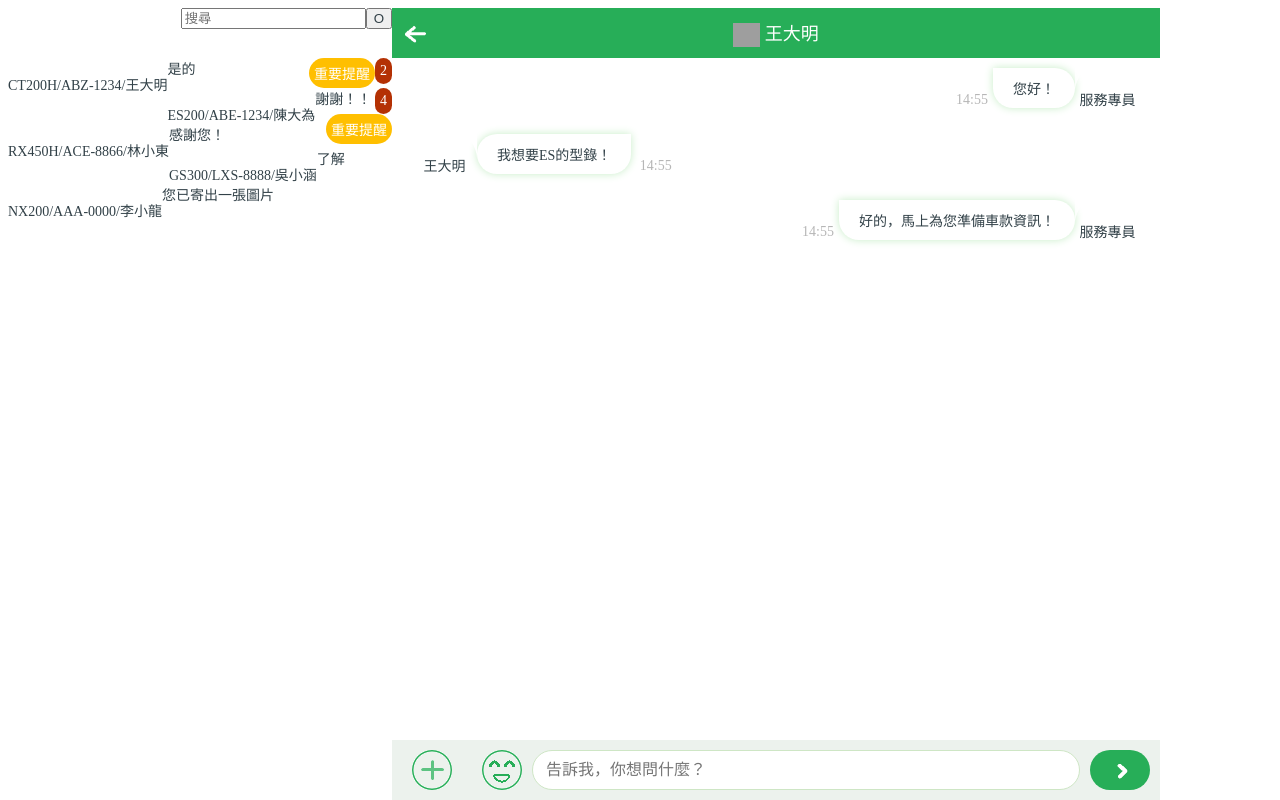
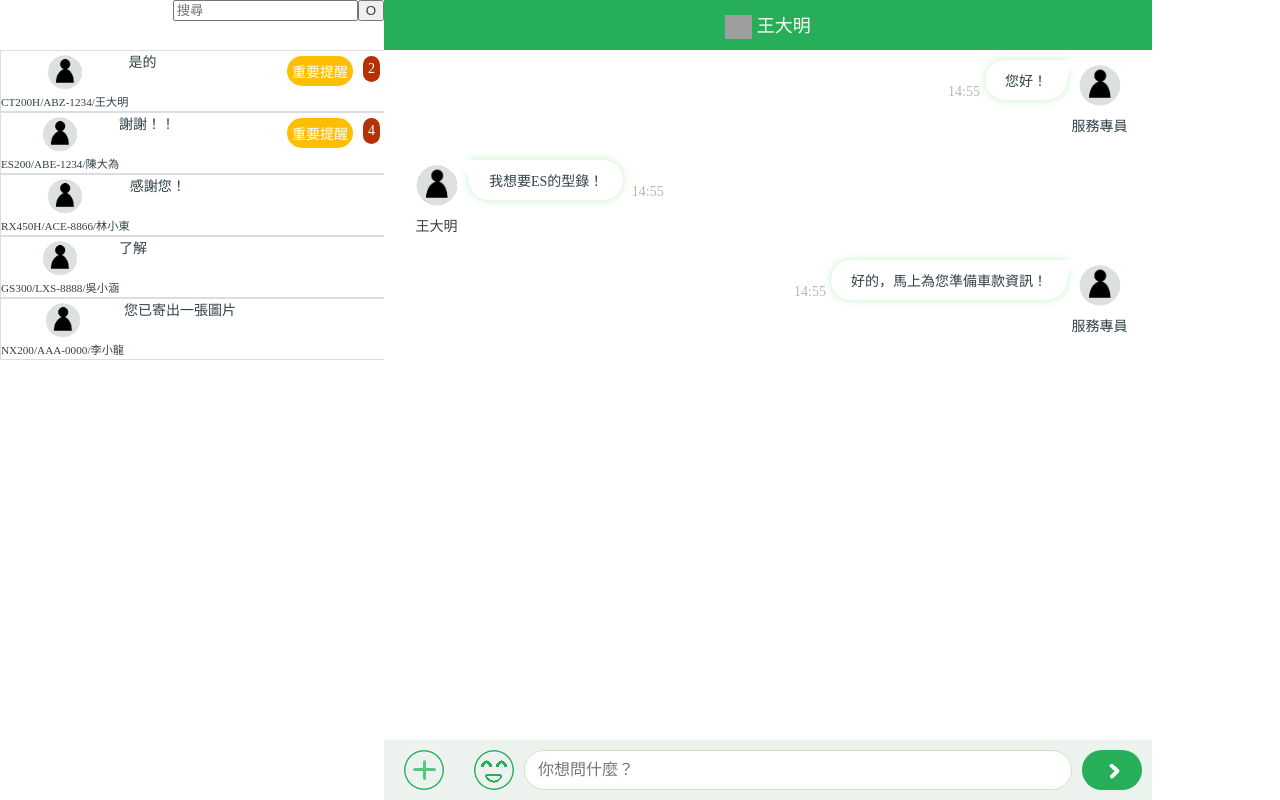
Before and after one commit to g4ru04/Lexus, a Node server app: page /serv.do in a window 1280 px wide. Run offline with Node 20, Linux system fonts and the light colour scheme; some libraries are stand-ins or nearby versions; grey boxes are pictures that could not be loaded.

Commit message:
Demo用Css調整

```diff
--- a/public/stylesheets/common.css
+++ b/public/stylesheets/common.css
@@ -1,31 +1,18 @@
+body{
+	margin:0px;
+}
 #search_box_container{
 	height:50px;
 }
 #search_box_container *{
 	float:right;
 }
-/* CSS in List */
-.list_element{
-	height:30px;
-}
-.img, .msg {
-	float:left;
-}
-.unread {
-	background-color:#B43104;
-}
-.note {
-	background-color:#FFBF00;
-}
-.unread, .note {
-	color:white;
-	float:right;
-	border-radius:16px;
-	padding:5px;
-}
+
 /* CSS in Dialog */
 #console{
-	height:400px;
+	height: calc( 100vh - 110px );
+	max-height:400px;
+
 	width: 100%;
 	color: #324148;
 	padding-top: 10px;
@@ -60,6 +47,8 @@
     border-radius: 6px;
     padding: 5px 8px;
     position: absolute;
+	top:15px;
+	right:30px;
     z-index: 1;
 }
 
@@ -176,3 +165,26 @@ span.btn-search i {
     top: 11px;
     left: 22px;
 }
+.heder_service{
+	display:none;
+}
+
+/* 手機頁面的不同 */
+@media (-webkit-min-device-pixel-ratio: 2), (min-resolution: 2dppx) {
+	.heder_service{
+		display:block;
+	}
+	.tooltip .tooltiptext {
+		top:15px;
+		right:80%;
+	}
+}
+@media (max-width: 768px) {
+	.heder_service{
+		display:block;
+	}
+	.tooltip .tooltiptext {
+		top:15px;
+		right:80%;
+	}
+}
--- a/public/stylesheets/cs_manager.css
+++ b/public/stylesheets/cs_manager.css
@@ -1,10 +1,49 @@
 .cs_manager_list{
 	width:calc(30vw);
 	float:left;
+	transition: width 0.3s;
+	overflow:hidden;
 }
 .cs_manager_dialog{
 	width:calc(60vw);
 	float:left;
+	transition: width 0.3s;
+	overflow:hidden;
+}
+
+/* CSS in List */
+.list_element{
+	height:60px;
+	display: block;
+	width: 100%;
+	border: 1px solid #ddd;
+}
+.img{
+	text-align: center;
+	height: inherit;
+}
+.img .title{
+	word-break: keep-all;
+	font-size: 0.8em;
+}
+.img img{
+	height:70%;
+}
+.img, .msg {
+	float:left;
+}
+.unread {
+	background-color:#B43104;
+}
+.note {
+	background-color:#FFBF00;
+}
+.unread, .note {
+	color:white;
+	float:right;
+	border-radius:16px;
+	padding:5px;
+	margin: 5px;
 }
 
 /*
@@ -17,7 +56,7 @@
 .dialog--client .dialog__content {
 	float: left;
 	margin-left: 20px;
-	border-top-right-radius: 0;
+	border-top-left-radius: 0;
 }
 .dialog--client .dialog__content:after {
 	left: -15px;
@@ -33,7 +72,7 @@
 .dialog--service .dialog__content {
 	float: right;
 	margin-right: 20px;
-	border-top-left-radius: 0;
+	border-top-right-radius: 0;
 }
 .dialog--service .dialog__content:after {
 	right: -15px;
--- a/service/dialog.json
+++ b/service/dialog.json
@@ -1 +1 @@
-[{"type":"service","profile":[{"name":"服務專員","avatar":""}],"content":[{"msg":"您好！","read":"","time":"2018/09/19 14:55:13"}]},{"type":"client","profile":[{"name":"王大明","avatar":""}],"content":[{"msg":"我想要ES的型錄！","read":"","time":"2018/09/19 14:55:19"}]},{"type":"service","profile":[{"name":"服務專員","avatar":""}],"content":[{"msg":"好的，馬上為您準備車款資訊！","read":"","time":"2018/09/19 14:55:25"}]}]
+[{"type":"service","profile":[{"name":"服務專員","avatar":"/images/avatar.png"}],"content":[{"msg":"您好！","read":"","time":"2018/09/19 14:55:13"}]},{"type":"client","profile":[{"name":"王大明","avatar":"/images/avatar.png"}],"content":[{"msg":"我想要ES的型錄！","read":"","time":"2018/09/19 14:55:19"}]},{"type":"service","profile":[{"name":"服務專員","avatar":"/images/avatar.png"}],"content":[{"msg":"好的，馬上為您準備車款資訊！","read":"","time":"2018/09/19 14:55:25"}]}]
--- a/service/specialist.json
+++ b/service/specialist.json
@@ -1 +1 @@
-[{"type":"CT200H","vehicle_id":"ABZ-1234","name":"王大明","avatar":"","unread":2,"latest_msg":[{"msg":"是的","time":"2019/09/20 10:11:50"}],"note":[{"msg":"生日"}]},{"type":"ES200","vehicle_id":"ABE-1234","name":"陳大為","avatar":"","unread":4,"latest_msg":[{"msg":"謝謝！！","time":"2019/09/18 14:05:03"}],"note":[{"msg":"保險到期日09/26"}]},{"type":"RX450H","vehicle_id":"ACE-8866","name":"林小東","avatar":"","unread":0,"latest_msg":[{"msg":"感謝您！","time":"2019/09/21 08:05:15"}],"note":[]},{"type":"GS300","vehicle_id":"LXS-8888","name":"吳小涵","avatar":"","unread":0,"latest_msg":[{"msg":"了解","time":"2019/09/15 18:35:07"}],"note":[]},{"type":"NX200","vehicle_id":"AAA-0000","name":"李小龍","avatar":"","unread":0,"latest_msg":[{"msg":"您已寄出一張圖片","time":"2019/09/17 12:00:44"}],"note":[]}]
+[{"type":"CT200H","vehicle_id":"ABZ-1234","name":"王大明","avatar":"/images/avatar.png","unread":2,"latest_msg":[{"msg":"是的","time":"2019/09/20 10:11:50"}],"note":[{"msg":"生日"}]},{"type":"ES200","vehicle_id":"ABE-1234","name":"陳大為","avatar":"/images/avatar.png","unread":4,"latest_msg":[{"msg":"謝謝！！","time":"2019/09/18 14:05:03"}],"note":[{"msg":"保險到期日09/26"}]},{"type":"RX450H","vehicle_id":"ACE-8866","name":"林小東","avatar":"/images/avatar.png","unread":0,"latest_msg":[{"msg":"感謝您！","time":"2019/09/21 08:05:15"}],"note":[]},{"type":"GS300","vehicle_id":"LXS-8888","name":"吳小涵","avatar":"/images/avatar.png","unread":0,"latest_msg":[{"msg":"了解","time":"2019/09/15 18:35:07"}],"note":[]},{"type":"NX200","vehicle_id":"AAA-0000","name":"李小龍","avatar":"/images/avatar.png","unread":0,"latest_msg":[{"msg":"您已寄出一張圖片","time":"2019/09/17 12:00:44"}],"note":[]}]
--- a/views/cs_customer.ejs
+++ b/views/cs_customer.ejs
@@ -2,6 +2,7 @@
 <html>
 	<head>
 		<meta name="viewport" content="width=device-width, initial-scale=1, minimal-ui" />
+		<meta property="og:image" content="https://cf55ae10.ngrok.io/FEIB_POC/servicebot.png" />
 		<title>cs_customer</title>
 		<link rel="stylesheet" href="//code.jquery.com/ui/1.12.1/themes/base/jquery-ui.css">
 		<link rel="stylesheet" href="/stylesheets/ctbc.css">
@@ -11,7 +12,7 @@
 	<body>
 
 		<!-- Customer Dialog -->
-		<div id='cs_customer_dialog' class='current_view'>
+		<div class='cs_customer_dialog current_view'>
 			<div class="header_content">
 				<div class="heder_service">
 					<img alt="" class="img-responsive" src="">
@@ -35,7 +36,7 @@
 						<div class="box">
 							<a href="javascript:void(0)" class="btn-laugh" avalon-events="">
 							</a>
-							<input class="input msg" placeholder="告訴我，你想問什麼？" maxlength="30" avalon-events="" type="text">
+							<input class="input msg" placeholder="你想問什麼？" maxlength="30" avalon-events="" type="text">
 							<a href="javascript:void(0)" class="btn-mic" avalon-events="">
 								<span class="btn-search">
 									<i></i>
--- a/views/cs_manager.ejs
+++ b/views/cs_manager.ejs
@@ -2,11 +2,13 @@
 <html>
 	<head>
 		<meta name="viewport" content="width=device-width, initial-scale=1, minimal-ui" />
-		<title>cs_manager</title>
+		<meta property="og:image" content="https://cf55ae10.ngrok.io/FEIB_POC/servicebot.png" />
+		<title>客服人員後台</title>
 		<link rel="stylesheet" href="//code.jquery.com/ui/1.12.1/themes/base/jquery-ui.css">
 		<link rel="stylesheet" href="/stylesheets/ctbc.css">
 		<link rel="stylesheet" href="/stylesheets/cs_manager.css">
 		<link rel="stylesheet" href="/stylesheets/common.css">
+
 
 	</head>
 	<body>
@@ -75,7 +77,7 @@
 						<% } %>
 						<li>
 							<a href="javascript:void(0)" avalon-events="">
-								<img alt="" class="img-responsive" src="" border="0">
+								<img alt="" class="img-responsive" src="/images/func.png" border="0">
 								<%= item %>
 							</a>
 						</li>
@@ -101,7 +103,7 @@
 							</a>
 							<a href="javascript:void(0)" class="btn-laugh" avalon-events="">
 							</a>
-							<input class="input msg" placeholder="告訴我，你想問什麼？" maxlength="30" avalon-events="" type="text">
+							<input class="input msg" placeholder="你想問什麼？" maxlength="30" avalon-events="" type="text">
 							<a href="javascript:void(0)" class="btn-mic" avalon-events="">
 								<span class="btn-search">
 									<i></i>
```
Also changed, not shown: other parts of public/stylesheets/cs_manager.css (+38 -1 lines), public/stylesheets/cs_customer.css (+40 -2 lines), public/images/avatar.png (added), public/images/func.png (added).
